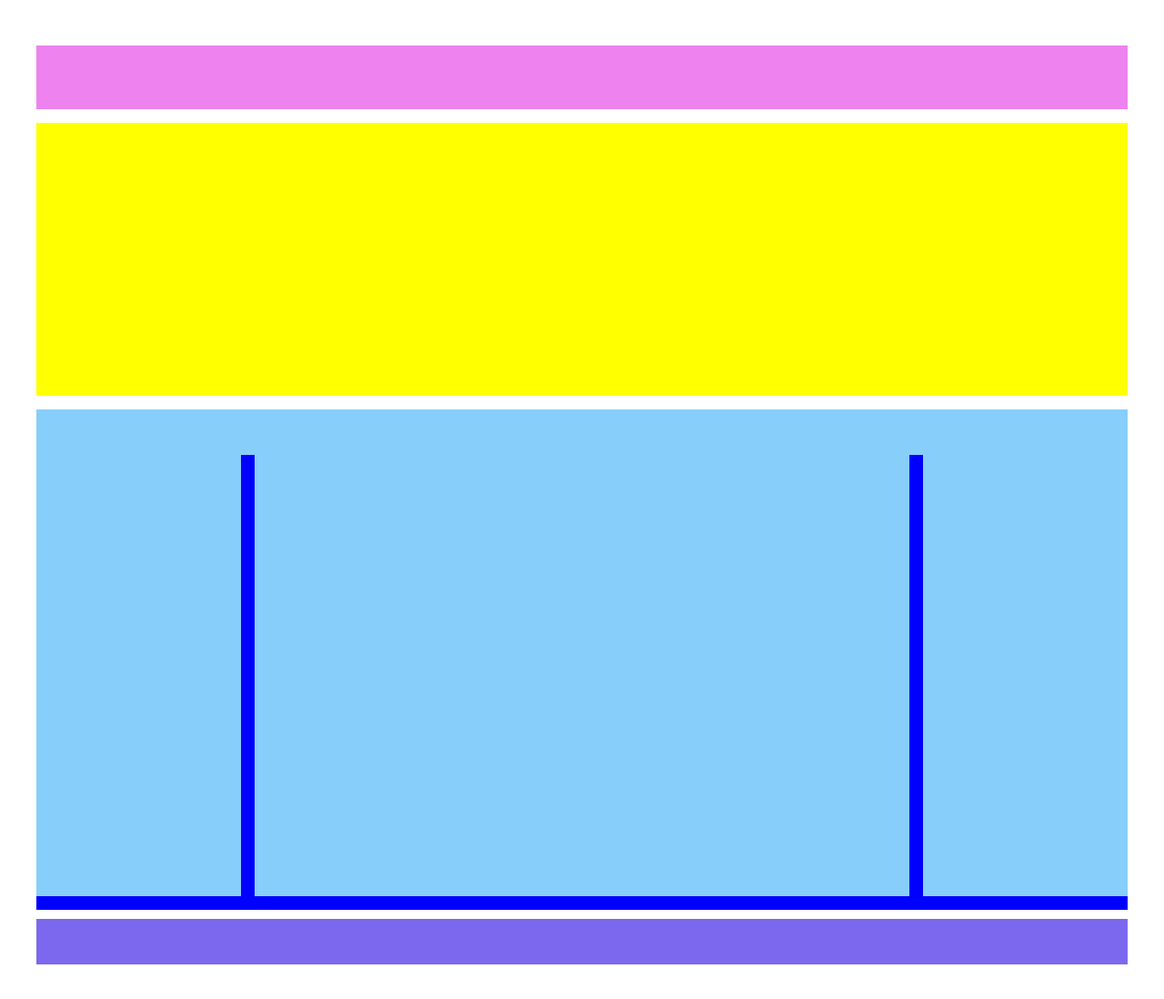
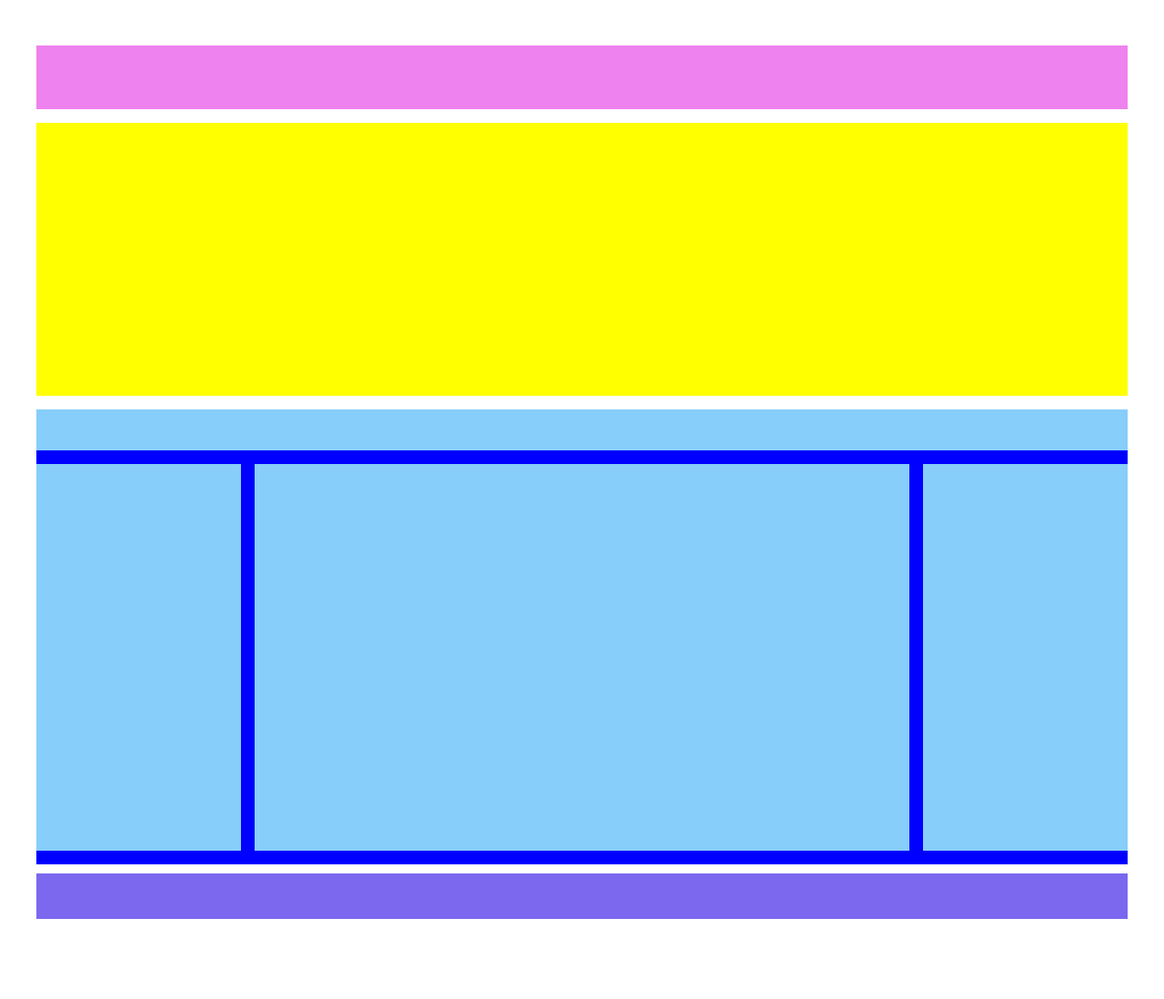
Before and after one commit to Franco-Palmieri/htmlcss-struttura-wp, a plain HTML site: page index.html in a window 1280 px wide. Shown: the whole page at 91% size. After the commit the page ends 1060 px from the top, so only its background shows below. Drawn offline with Linux system fonts and the light colour scheme.

Commit message:
Wordpress

```diff
--- a/index.html
+++ b/index.html
@@ -11,10 +11,9 @@
     <div class="container">
         <header></header>
         <div class="fig"></div>
-        <div class="paragrafo"></div>
 
         <div class="main-page clearfix">
-
+            <p class="paragrafo"></p>
             <aside class="fl aside-left"></aside>
             <article class="fl"></article>
             <aside class="fl aside-right"></aside>
--- a/style.css
+++ b/style.css
@@ -29,8 +29,9 @@ header{
 }
 .paragrafo{
     width: 100%;
-    height: 50px;
+    height: calc(60px - 15px);
     background-color: lightskyblue;
+
 }
 .main-page{
     width: 100%;
@@ -39,22 +40,23 @@ header{
     margin: 0px 0 10px 0;
 }
 aside{
-    width: 20%;
-    height: calc(100% - 15px);
+    width: calc(20% - 15px);
     background-color: lightskyblue;
+    margin-top: 15px;
+    height: calc(100% - 75px);
 
 }
 .aside-left{
-    width: calc(20% - 15px);
     margin-right: 15px;
 }
 .aside-right{
-    width: calc(20% - 15px);
     margin-left: 15px;
 }
 article{
     width: 60%;
-    height: calc(100% - 15px);
+    background-color: lightskyblue;
+    margin-top: 15px;
+    height: calc(100% - 75px);
     background-color: lightskyblue;
 
 }
```
